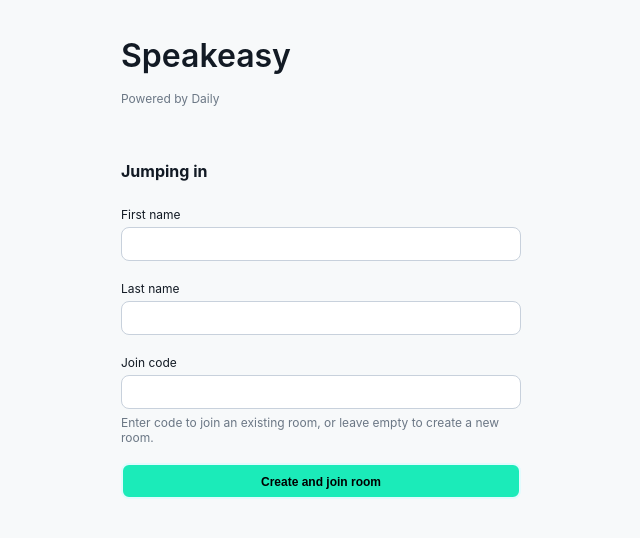
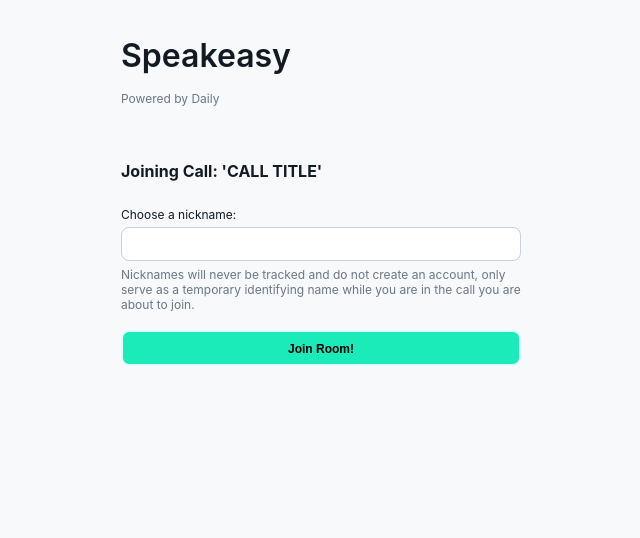
Before and after one commit to agile-dev-assignments/project-setup-team-baliton-portal-speakeasy, a React (Create React App) app in the folder react/front-end/: page /chatroom in a window 1280 px wide. Shown: the top 538 px of the page, without its empty margins (169-809 px from the left). Built offline with nearby package versions, Linux system fonts and the light colour scheme.

Commit message:
made api linked with main page with seperate buttons for joining and creating calls with different funcitonality

```diff
--- a/react/front-end/src/components/PreJoinRoom.jsx
+++ b/react/front-end/src/components/PreJoinRoom.jsx
@@ -3,12 +3,16 @@ import styled from "styled-components";
 import { LISTENER, MOD } from "../App";
 import theme from "../theme";
 import { useCallState } from "../CallProvider";
+import {useLocation} from "react-router-dom";
 
 const PreJoinRoom = () => {
+
+  const search = useLocation().search;
+  const urlID = new URLSearchParams(search).get('id');
+
   const { joinRoom, error } = useCallState();
 
   const firstNameRef = useRef(null);
-  const lastNameRef = useRef(null);
   const roomNameRef = useRef(null);
   const [roomName, setRoomName] = useState("");
   const [submitting, setSubmitting] = useState(false);
@@ -19,26 +23,23 @@ const PreJoinRoom = () => {
     }
   }, [error]);
 
-  const handleRoomChange = (e) => {
-    setRoomName(e?.target?.value);
-  };
 
   const submitForm = useCallback(
     (e) => {
       e.preventDefault();
       if (submitting) return;
       setSubmitting(true);
-      if (
-        !firstNameRef?.current ||
-        !lastNameRef?.current ||
-        !roomNameRef?.current
-      )
+
+      if (!firstNameRef?.current) {
         return;
-      let userName = `${firstNameRef?.current?.value} ${lastNameRef?.current?.value}`;
+      }
+
+      let userName = `${firstNameRef?.current?.value}`;
 
       let name = "";
-      if (roomNameRef?.current?.value?.trim()) {
-        name = roomNameRef?.current?.value?.trim();
+
+      if (urlID !== "" ) {
+        name = urlID;
         /**
          * We track the account type but appending it to the username.
          * This is a quick solution for a demo; not a production-worthy solution!
@@ -54,14 +55,15 @@ const PreJoinRoom = () => {
       }
       joinRoom({ userName, name });
     },
-    [firstNameRef, lastNameRef, roomNameRef, joinRoom, submitting]
+    [firstNameRef, roomNameRef, joinRoom, submitting]
   );
 
+  if (urlID !== "") {
     return (
       <Container>
-      <Title>Jumping in</Title>
+        <Title>Joining Call: 'CALL TITLE'</Title>
         <Form onSubmit={submitForm}>
-        <Label htmlFor="fname">First name</Label>
+          <Label htmlFor="fname">Choose a nickname:</Label>
           <Input
             ref={firstNameRef}
             type="text"
@@ -69,19 +71,10 @@ const PreJoinRoom = () => {
             name="fname"
             required
           />
-        <Label htmlFor="lname">Last name</Label>
-        <Input ref={lastNameRef} type="text" id="lname" name="lname" />
-        <Label htmlFor="room">Join code</Label>
-        <Input
-          ref={roomNameRef}
-          type="text"
-          id="room"
-          name="room"
-          onChange={handleRoomChange}
-        />
           <SmallText>
-          Enter code to join an existing room, or leave empty to create a new
-          room.
+            Nicknames will never be tracked and do not create an account, only serve
+            as a temporary identifying name while you are in the call you are about
+            to join.
           </SmallText>
           <Submit
             type="submit"
@@ -89,14 +82,48 @@ const PreJoinRoom = () => {
               submitting
                 ? "Joining..."
                 : roomName?.trim()
-              ? "Join room"
-              : "Create and join room"
+                ? "Join Room!"
+                : "Join Room!"
             }
           />
           {error && <ErrorText>Error: {error.toString()}</ErrorText>}
         </Form>
       </Container>
     );
+  }
+  else {
+    return (
+      <Container>
+        <Title>Create New Call:</Title>
+        <Form onSubmit={submitForm}>
+          <Label htmlFor="fname">Choose a Nickname:</Label>
+          <Input
+            ref={firstNameRef}
+            type="text"
+            id="fname"
+            name="fname"
+            required
+          />
+          <SmallText>
+            Nicknames will never be tracked and do not create an account, only serve
+            as a temporary identifying name while you are in the call you are about
+            to create.
+          </SmallText>
+          <Submit
+            type="submit"
+            value={
+              submitting
+                ? "Creating & Joining..."
+                : roomName?.trim()
+                ? "Create & Join Room!"
+                : "Create & Join Room!"
+            }
+          />
+          {error && <ErrorText>Error: {error.toString()}</ErrorText>}
+        </Form>
+      </Container>
+    );
+  }
 };
 
 const Container = styled.div`
--- a/react/front-end/src/frontend/App.js
+++ b/react/front-end/src/frontend/App.js
@@ -34,9 +34,7 @@ function App() {
           <CreateNewCallPage />
           <Bottom />
         </Route>
-        <Route path="/chatroom">
-          <Backend/>
-        </Route>
+        <Route path="/chatroom" component={Backend} />
         <Route path="/about">
           <Toplog />
           <About />
@@ -106,11 +104,11 @@ const Toplog = (props) => {
 function Textbox(prop) {
   return (
     <div align = {prop.ali} className={prop.cn}>
-     <form action="/chatroom">
-       <label form="tag"><b>{prop.mess}</b></label>
-       <input type="text" id={prop.tag} name = {prop.tag}/><br/><br/>
-       <input type="submit" value= {prop.name} id = "submitcall"/>
-     </form>
+      <form action="/chatroom">
+        <label form="tag"><b>{prop.mess}</b></label>
+        <input type="text" id={prop.tag} name={prop.tag} required="true"/><br/><br/>
+        <input type="submit" value={prop.name} id="submitcall"/>
+      </form>
     </div>
   );
 }
--- a/react/front-end/src/frontend/MainPage.js
+++ b/react/front-end/src/frontend/MainPage.js
@@ -13,7 +13,8 @@ const MainPage = (prop) => {                 //need  user name
         <Linker ali = "left" var = "primary" action = "/recent" name = "Recent Calls" cn="sidebar"> </Linker>
         <br></br>
       </div>
-      <Textbox ali = "center" mess = "Enter Call Name: " action = "/chatroom" tag = "title" name = "Create / Join Call" cn="callNameField"> </Textbox>
+      <Textbox ali = "center" mess = "Call ID: " action = "/chatroom" tag = "id" name = "Join Call by Call ID" cn="callNameField"> </Textbox>
+      <Linker ali = "center" var = "primary" action = "/chatroom?id=" name = "Create New Call" cn = "buttons"> </Linker>
       <Linker ali = "center" var = "primary" action = "/chatroom" name = "I am feeling lucky!" cn = "buttons"> </Linker>
       <br></br>
       <br></br>
```
Lines whose indentation alone changed are shown as unchanged.
